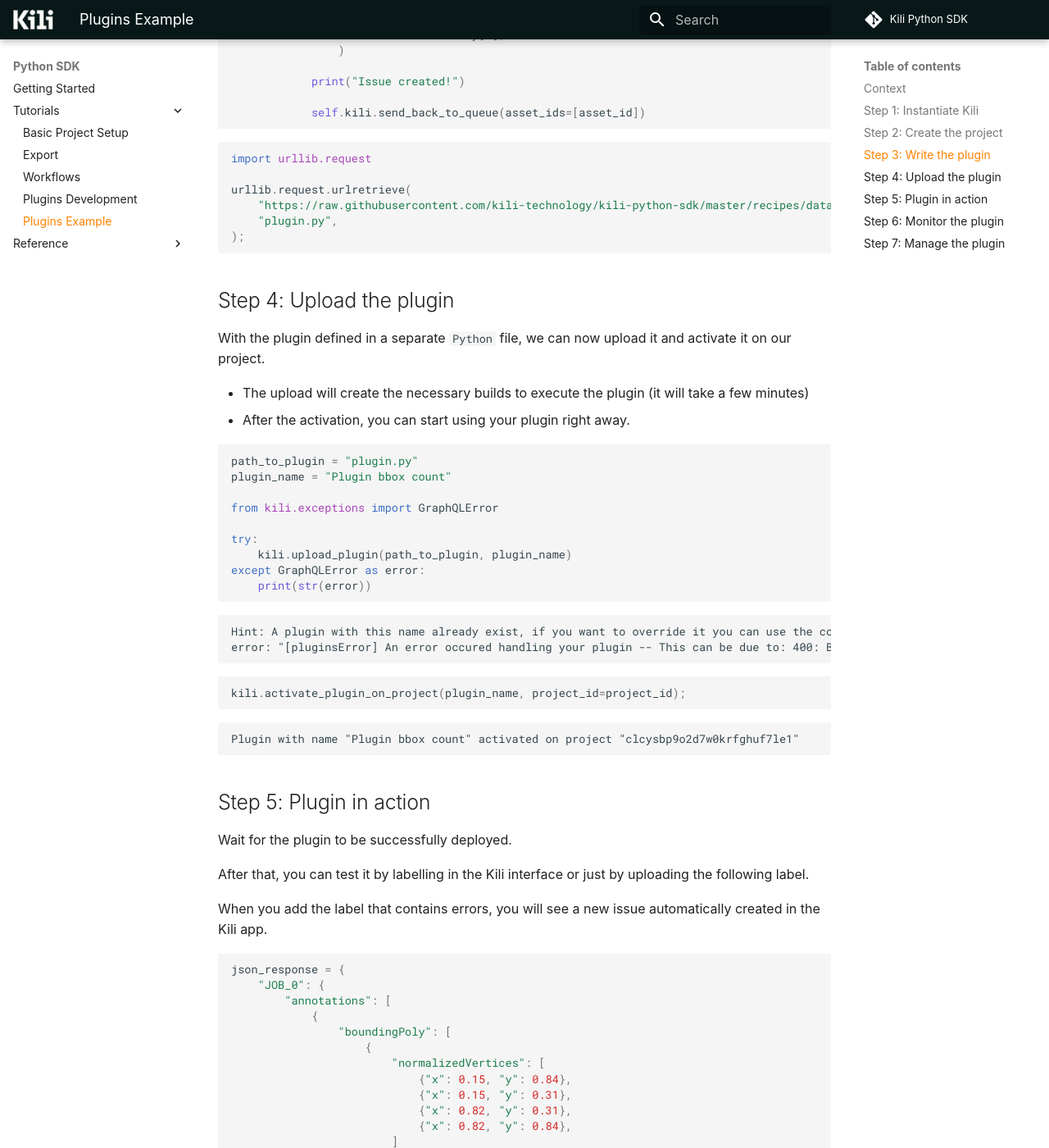
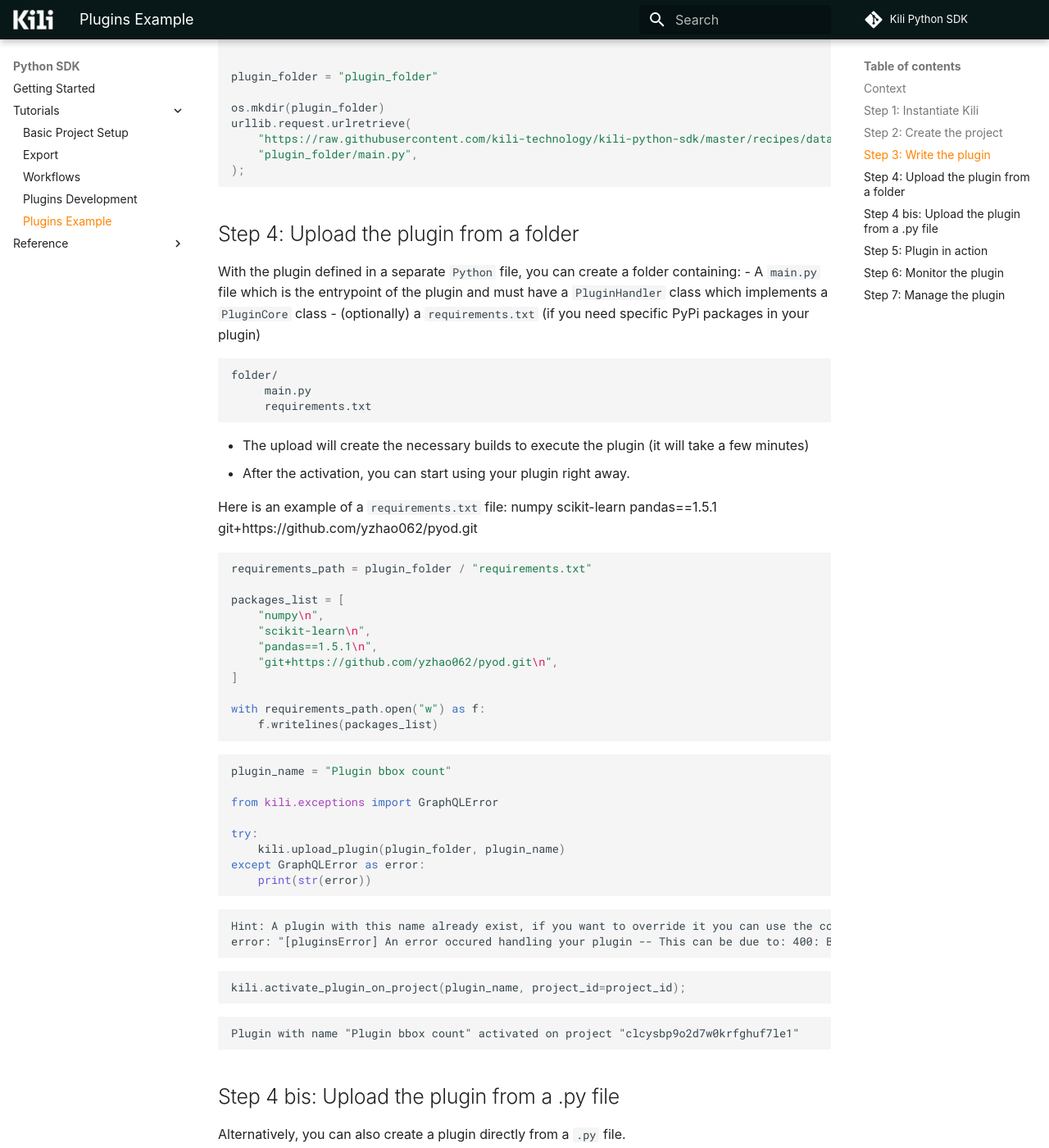
Before and after one commit to kili-technology/kili-python-sdk, an MkDocs documentation site: the page built from docs/sdk/tutorials/plugins_example.md, in a window 1280 px wide and 1400 px high, scrolled down 3166 px. Shown: the whole window at 82% size. Built offline with MkDocs 1.6.1 and Material for MkDocs 9.7.7, drawn with Linux system fonts in a browser that asks for light colours; some web fonts are replaced; comment, search, counter and statistics services are not loaded; the version menu is left out; some of the changed text lies outside the part shown.

Commit message:
docs: update plugins docs with requirements.txt (#909)

````diff
--- a/docs/sdk/tutorials/plugins_example.md
+++ b/docs/sdk/tutorials/plugins_example.md
@@ -22,6 +22,7 @@
 from kili.client import Kili
 import os
 import time
+from pathlib import Path
 
 kili = Kili()
 ```
@@ -98,17 +99,11 @@
 
 
 
-This project has two jobs with several associated transcription tasks.
+This project has one job of bounding box creation with two categories.
 
-We are interested in the *Payment information* job; more precisely the *IBAN* and the *Currency* sub-jobs.
+With our plugin, we want to make sure that the labelers don't create more than one bounding box of category A.
 
-With our plugin, we want to make sure that the labelers type the correct values for the two transcriptions (so we are interested only in the `on_submit` handler of the plugin).
-
-The IBAN should start with *FR*, and that the currency should be *EUR* or *USD*.
-
-At the end, we want to calculate accuracy and insert the accuracy score in the `json_metadata` of the asset.
-
-To iterate on the plugin code, you can refer to the *plugins_development.ipynb* notebook.
+To iterate on the plugin code, you can refer to the plugins_development.ipynb notebook.
 
 ## Step 3: Write the plugin
 
@@ -165,28 +160,59 @@
 ```python
 import urllib.request
 
+
+plugin_folder = "plugin_folder"
+
+os.mkdir(plugin_folder)
 urllib.request.urlretrieve(
     "https://raw.githubusercontent.com/kili-technology/kili-python-sdk/master/recipes/datasets/plugins/plugin.py",
-    "plugin.py",
+    "plugin_folder/main.py",
 );
 ```
 
-## Step 4: Upload the plugin
+## Step 4: Upload the plugin from a folder
 
-With the plugin defined in a separate `Python` file, we can now upload it and activate it on our project.
+With the plugin defined in a separate `Python` file, you can create a folder containing:
+- A `main.py` file which is the entrypoint of the plugin and must have a `PluginHandler` class which implements a `PluginCore` class
+- (optionally) a `requirements.txt` (if you need specific PyPi packages in your plugin)
+
+```
+folder/
+     main.py
+     requirements.txt
+```
 
 - The upload will create the necessary builds to execute the plugin (it will take a few minutes)
 - After the activation, you can start using your plugin right away.
 
+Here is an example of a `requirements.txt` file:
+numpy
+scikit-learn
+pandas==1.5.1
+git+https://github.com/yzhao062/pyod.git
 
 ```python
-path_to_plugin = "plugin.py"
+requirements_path = plugin_folder / "requirements.txt"
+
+packages_list = [
+    "numpy\n",
+    "scikit-learn\n",
+    "pandas==1.5.1\n",
+    "git+https://github.com/yzhao062/pyod.git\n",
+]
+
+with requirements_path.open("w") as f:
+    f.writelines(packages_list)
+```
+
+
+```python
 plugin_name = "Plugin bbox count"
 
 from kili.exceptions import GraphQLError
 
 try:
-    kili.upload_plugin(path_to_plugin, plugin_name)
+    kili.upload_plugin(plugin_folder, plugin_name)
 except GraphQLError as error:
     print(str(error))
 ```
@@ -202,6 +228,31 @@
 
     Plugin with name "Plugin bbox count" activated on project "clcysbp9o2d7w0krfghuf7le1"
 
+
+## Step 4 bis: Upload the plugin from a .py file
+
+Alternatively, you can also create a plugin directly from a `.py` file.
+
+- The upload will create the necessary builds to execute the plugin (it will take a few minutes)
+- After the activation, you can start using your plugin right away.
+
+
+```python
+path_to_plugin = "main.py"
+plugin_name = "Plugin bbox count"
+
+from kili.exceptions import GraphQLError
+
+try:
+    kili.upload_plugin(path_to_plugin, plugin_name)
+except GraphQLError as error:
+    print(str(error))
+```
+
+
+```python
+kili.activate_plugin_on_project(plugin_name, project_id=project_id);
+```
 
 ## Step 5: Plugin in action
 
````
Also changed, not shown: docs/sdk/plugins.md (+8 -3 lines), docs/sdk/tutorials/plugins_development.md (+0 -2 lines), 3 other files.
